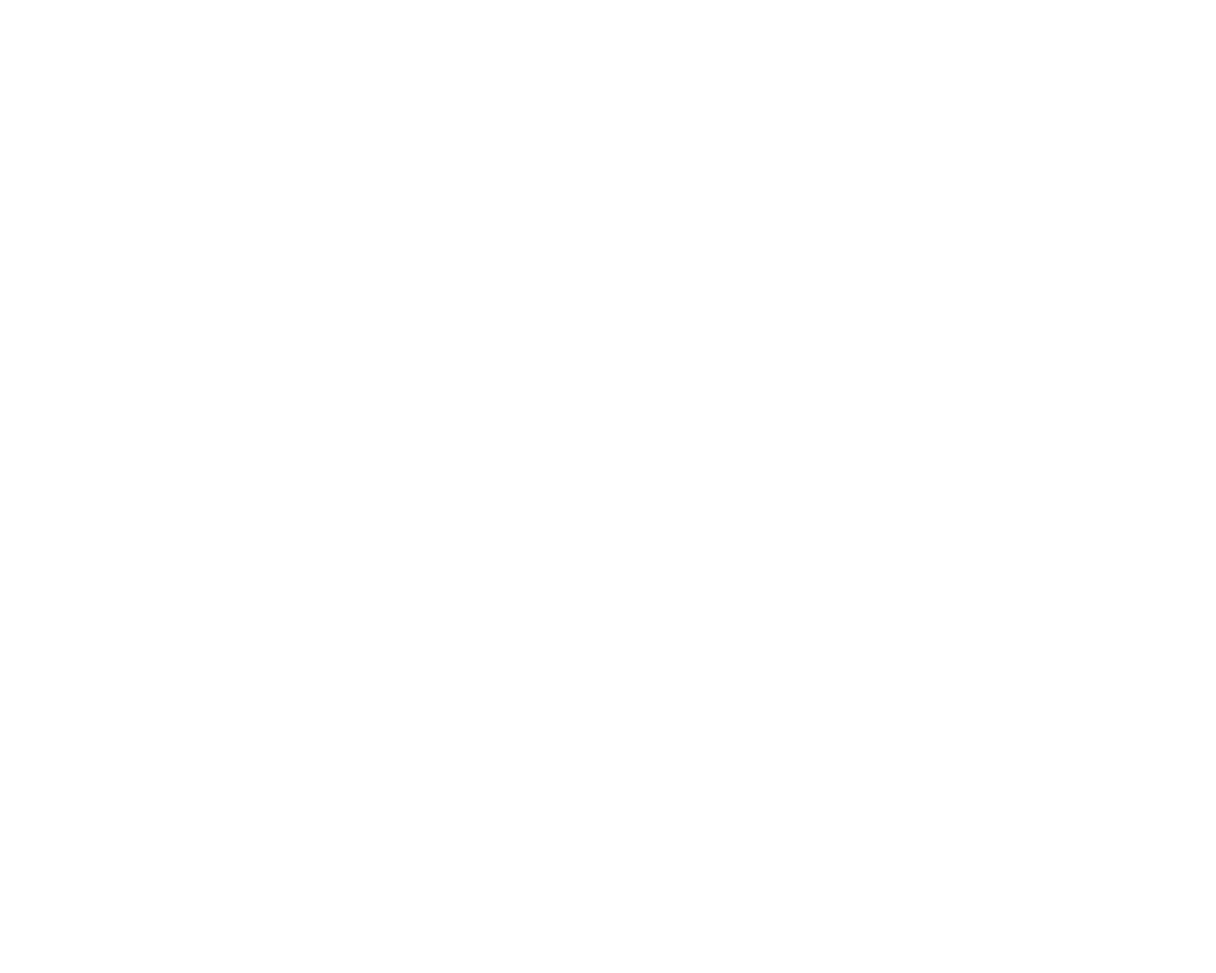
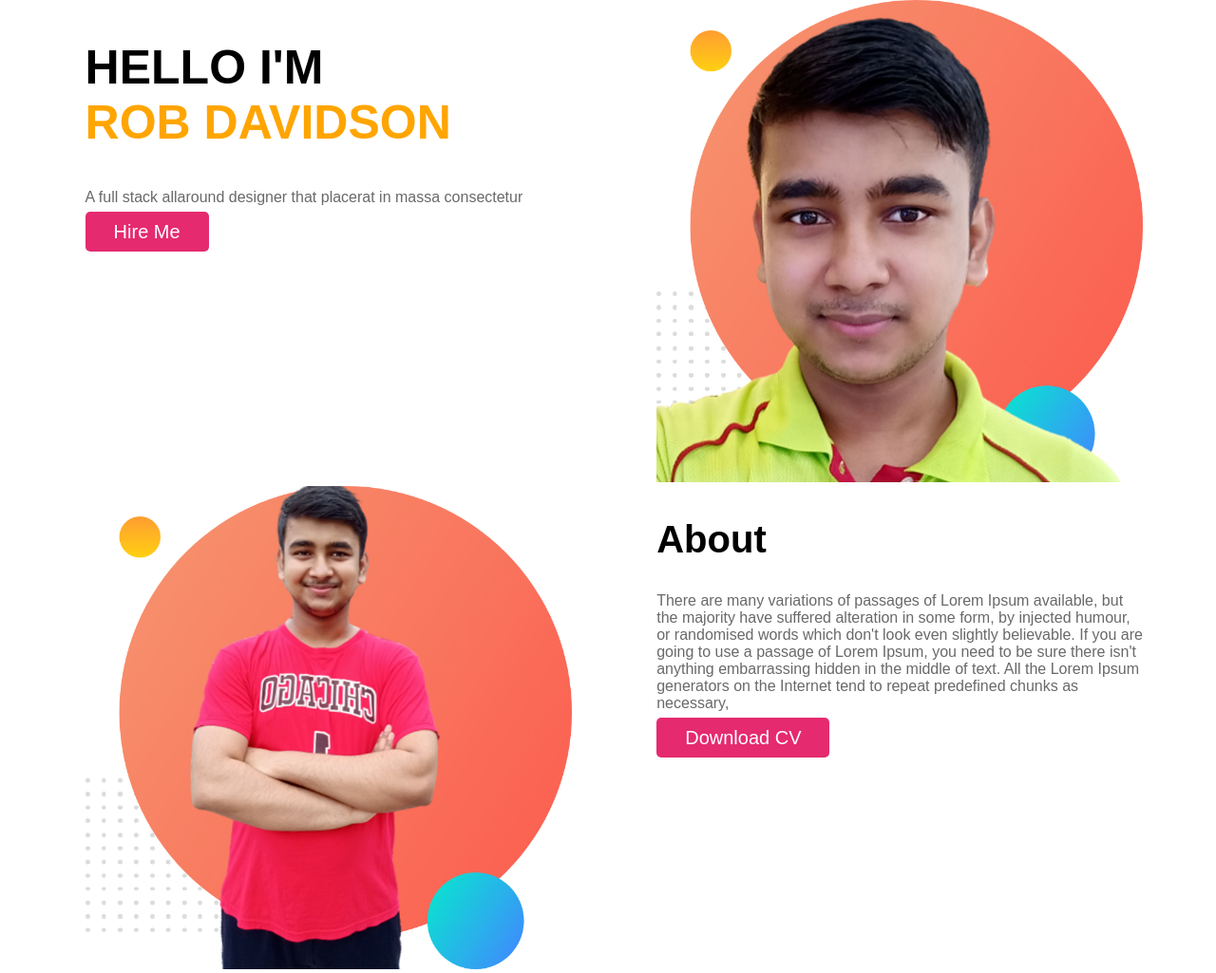
Before and after one commit to Khalek6099/personal-website, a plain HTML site: page index.html in a window 1280 px wide. Shown: the whole page at 95% size. Before the commit the page ends 800 px from the top, so only its background shows below. Drawn offline with Linux system fonts and the light colour scheme.

Commit message:
added about

```diff
--- a/index.html
+++ b/index.html
@@ -7,6 +7,29 @@
     <title>personal-website</title>
 </head>
 <body>
+    <section class="top-banner">
+        <div class="half-width">
+            <h1>HELLO I'M <br><span class="orange-highlight">ROB DAVIDSON</span></h1>
+            <P>A full stack allaround designer that placerat in massa consectetur</P>
+            <a class="link-button" target="_blank" href="https://www.facebook.com/profile.php?id=100005025105728">Hire Me <Meta:edge></Meta:edge></a>
+        </div>
+        <div class="half-width">
+            <img src="images/11.png" alt="">
+        </div>
+    </section>
+    <section class="about-area">
+        <div class="half-width">
+            <img src="images/22.png" alt="">
+        </div>
+        <div class="half-width">
+            <h2>About</h2>
+            <p>There are many variations of passages of Lorem Ipsum available, but the majority have suffered alteration in some form, by injected humour, or randomised words which don't look even slightly believable. If you are going to use a passage of Lorem Ipsum, you need to be sure there isn't anything embarrassing hidden in the middle of text. All the Lorem Ipsum generators on the Internet tend to repeat predefined chunks as necessary, </p>
+            <a class="link-button" target="_blank" href="https://www.facebook.com/profile.php?id=100005025105728">Download CV <Meta:edge></Meta:edge></a>
+        </div>
+    </section>
 
+    <section class="latest-working">
+
+    </section>
 </body>
 </html>
--- a/style.css
+++ b/style.css
@@ -0,0 +1,41 @@
+
+body{
+    margin: 0;
+    font-family: 'Poppins', sans-serif;
+}
+
+h1{
+    font-size: 50px;
+}
+h2{
+    font-size: 40px;
+}
+p{
+    color: dimgray;
+}
+.orange-highlight{
+    color: orange;
+}
+.half-width{
+    width: 40%;
+    float: left;
+    margin-left: 5%;
+    padding-left: 2%;
+}
+.half-width img{
+    width: 100%;
+}
+/* .top-banner{
+    background-image: url(images/top-banner.png);
+    background-repeat: no-repeat; */
+    .link-button{
+        color: white;
+        text-decoration: none;
+        background-color: #E52A6F;
+        padding: 10px 30px;
+        border-radius: 5px;
+        border: none;
+        cursor: pointer;
+        font-size: 20px;
+    }
+    }
```
Also changed, not shown: images/11.png (added), images/22.png (added).
